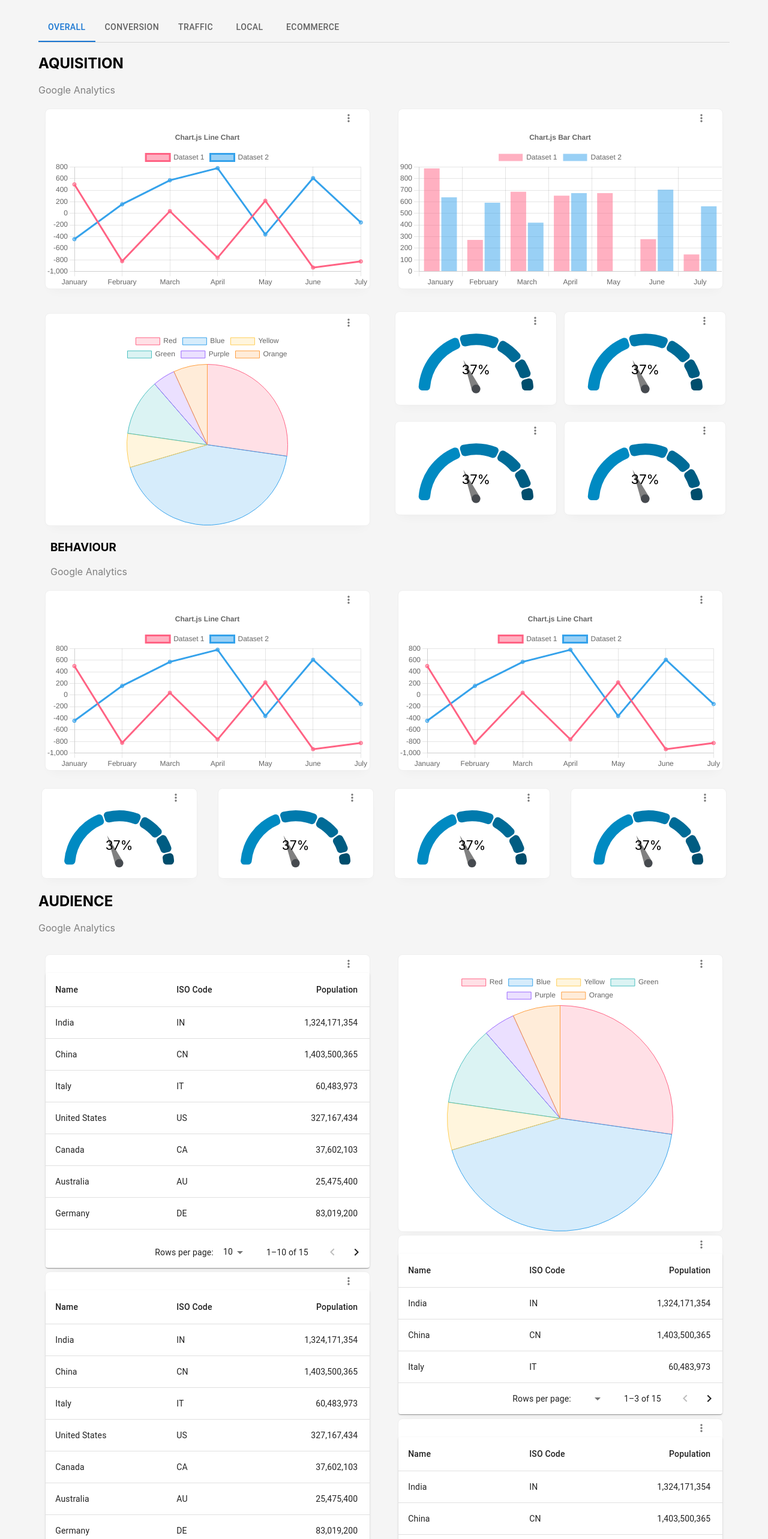
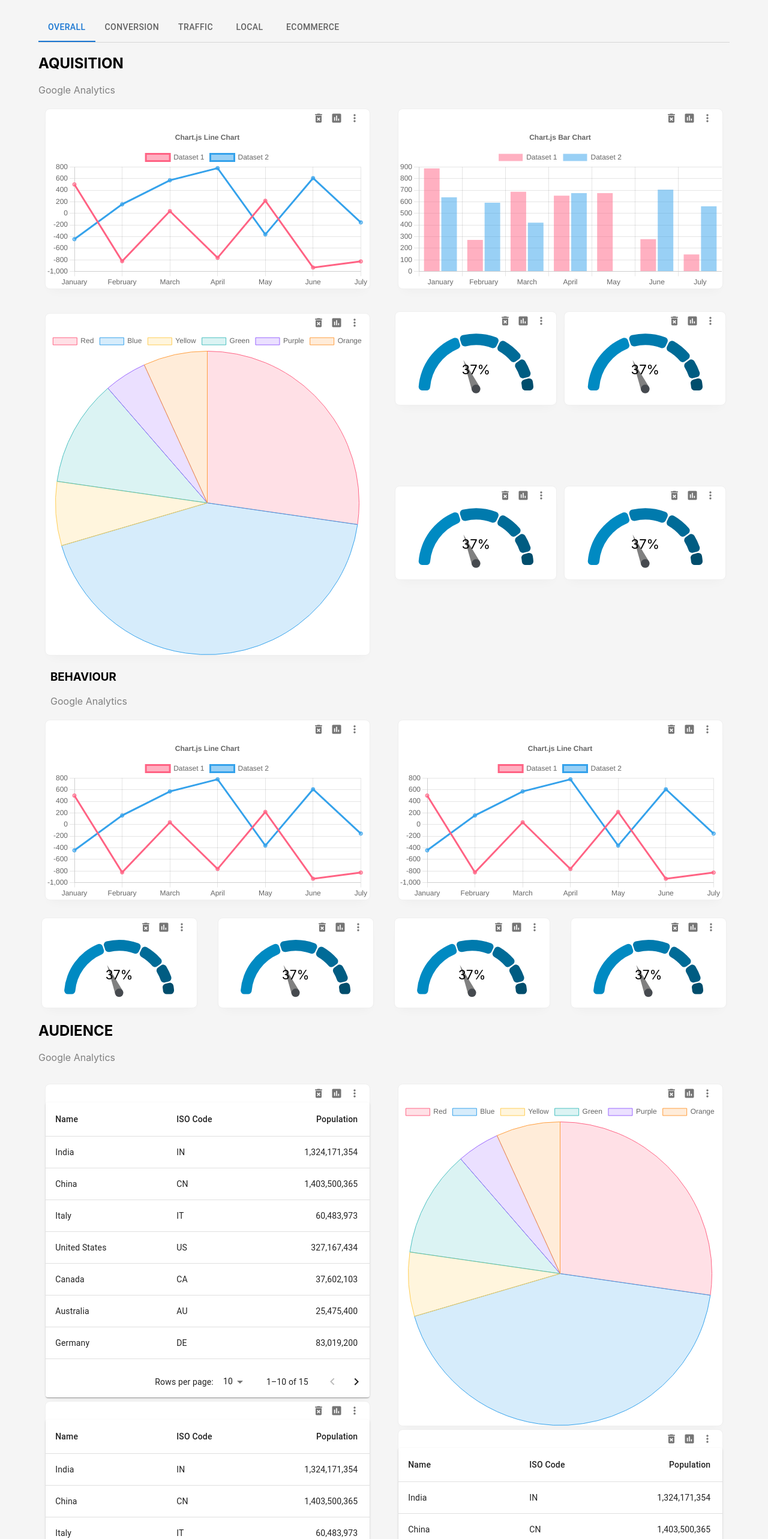
Before and after one commit to KiranGoyal88/Analytic-Dashboard, a React (Create React App) app: page / in a window 1280 px wide. Shown: the part 234-2800 px from the top of the page at 60% size. Built offline with nearby package versions, Linux system fonts and the light colour scheme.

Commit message:
added delete, export buttons

```diff
--- a/src/App.js
+++ b/src/App.js
@@ -11,6 +11,7 @@ import ResponsiveAppBar from "./components/HeaderComponent";
 import StickyHeadTable from "./TableComponent";
 import BasicDateRangePicker from "./components/CalenderComponent";
 import Sidebar from './components/Sidebar';
+import ChartRenderer from './components/ChartRenderer';
 
 function App() {
 
@@ -51,10 +52,10 @@ function App() {
               backgroundColor: "#FFFFFF", display: "flex",
               flexDirection: "column",
             }}>
-              <IconButton style={{ alignSelf: 'flex-end', marginRight: '20px' }} aria-label="delete" size="small" onClick={() => setSelectedWidget("LineChart")}>
-                <MoreVertIcon fontSize="small" />
-              </IconButton>
-              <LineChartComponent />
+              <ChartRenderer setSelectedWidget={setSelectedWidget} chartType='LineChart'><LineChartComponent /></ChartRenderer>
+
+
+
             </div>
           </Grid>
           <Grid item xs={6} >
@@ -62,13 +63,9 @@ function App() {
               margin: "1% 2%", border: "1px solid #EFEFEF",
               borderRadius: "8px",
               boxShadow: "0px 10px 18px -8.74282px rgba(0, 0, 0, 0.04)",
-              backgroundColor: "#FFFFFF", display: "flex",
-              flexDirection: "column",
+              backgroundColor: "#FFFFFF"
             }}>
-              <IconButton style={{ alignSelf: 'flex-end', marginRight: '20px' }} aria-label="delete" size="small" onClick={() => setSelectedWidget("BarChartComponent")}>
-                <MoreVertIcon fontSize="small" />
-              </IconButton>
-              <BarChartComponent />
+              <ChartRenderer setSelectedWidget={setSelectedWidget} chartType='BarChart'><BarChartComponent /></ChartRenderer>
             </div>
           </Grid>
         </Grid>
@@ -87,12 +84,7 @@ function App() {
               backgroundColor: "#FFFFFF", display: "flex",
               flexDirection: "column",
             }}>
-              <IconButton style={{ alignSelf: 'flex-end', marginRight: '20px' }} aria-label="delete" size="small" onClick={() => setSelectedWidget("PieChartComponent")}>
-                <MoreVertIcon fontSize="small" />
-              </IconButton>
-              <div style={{ padding: "0% 20%" }}>
-                <PieChartComponent />
-              </div>
+              <ChartRenderer setSelectedWidget={setSelectedWidget} chartType='PieChart'><PieChartComponent /></ChartRenderer>
             </div>
           </Grid>
           <Grid item container xs={6}>
@@ -106,10 +98,7 @@ function App() {
                     backgroundColor: "#FFFFFF", display: "flex",
                     flexDirection: "column",
                   }}>
-                    <IconButton style={{ alignSelf: 'flex-end', marginRight: '20px' }} aria-label="delete" size="small" onClick={() => setSelectedWidget("PieChartComponent")}>
-                      <MoreVertIcon fontSize="small" />
-                    </IconButton>
-                    <GaugeChartComponent />
+                    <ChartRenderer setSelectedWidget={setSelectedWidget} chartType='GaugeChart'><GaugeChartComponent /></ChartRenderer>
                   </div>
                 </Grid>
               );
@@ -131,10 +120,7 @@ function App() {
               backgroundColor: "#FFFFFF", display: "flex",
               flexDirection: "column",
             }}>
-              <IconButton style={{ alignSelf: 'flex-end', marginRight: '20px' }} aria-label="delete" size="small" onClick={() => setSelectedWidget("LineChartComponent")}>
-                <MoreVertIcon fontSize="small" />
-              </IconButton>
-              <LineChartComponent />
+              <ChartRenderer setSelectedWidget={setSelectedWidget} chartType='LineChart'><LineChartComponent /></ChartRenderer>
             </div>
           </Grid>
           <Grid item xs={6} >
@@ -145,10 +131,7 @@ function App() {
               backgroundColor: "#FFFFFF", display: "flex",
               flexDirection: "column",
             }}>
-              <IconButton style={{ alignSelf: 'flex-end', marginRight: '20px' }} aria-label="delete" size="small" onClick={() => setSelectedWidget("LineChart")}>
-                <MoreVertIcon fontSize="small" />
-              </IconButton>
-              <LineChartComponent />
+              <ChartRenderer setSelectedWidget={setSelectedWidget} chartType='LineChart'><LineChartComponent /></ChartRenderer>
             </div>
           </Grid>
         </Grid>
@@ -174,10 +157,7 @@ function App() {
                   backgroundColor: "#FFFFFF", display: "flex",
                   flexDirection: "column",
                 }}>
-                  <IconButton style={{ alignSelf: 'flex-end', marginRight: '20px' }} aria-label="delete" size="small" onClick={() => setSelectedWidget("GaugeChartComponent")}>
-                    <MoreVertIcon fontSize="small" />
-                  </IconButton>
-                  <GaugeChartComponent />
+                  <ChartRenderer setSelectedWidget={setSelectedWidget} chartType='GaugeChart'><GaugeChartComponent /></ChartRenderer>
                 </div>
               </Grid>
             );
@@ -199,48 +179,27 @@ function App() {
             <div style={{
               margin: "1% 2%", border: "1px solid #EFEFEF", borderRadius: "8px", boxShadow: "0px 10px 18px -8.74282px rgba(0, 0, 0, 0.04)", backgroundColor: "#FFFFFF", display: "flex", flexDirection: "column"
             }}>
-              <IconButton style={{ alignSelf: 'flex-end', marginRight: '20px' }} aria-label="delete" size="small" onClick={() => setSelectedWidget("StickyHeadTable")}>
-                <MoreVertIcon fontSize="small" />
-              </IconButton>
-
-              <StickyHeadTable />
+              <ChartRenderer setSelectedWidget={setSelectedWidget} chartType='StickyHeadTable'><StickyHeadTable /></ChartRenderer>
             </div>
             <div style={{
               margin: "1% 2%", border: "1px solid #EFEFEF", borderRadius: "8px", boxShadow: "0px 10px 18px -8.74282px rgba(0, 0, 0, 0.04)", backgroundColor: "#FFFFFF", display: "flex", flexDirection: "column"
             }}>
-              <IconButton style={{ alignSelf: 'flex-end', marginRight: '20px' }} aria-label="delete" size="small" onClick={() => setSelectedWidget("StickyHeadTable")}>
-                <MoreVertIcon fontSize="small" />
-              </IconButton>
-
-              <StickyHeadTable />
+              <ChartRenderer setSelectedWidget={setSelectedWidget} chartType='StickyHeadTable'><StickyHeadTable /></ChartRenderer>
             </div>
           </Grid>
           <Grid item xs={6} >
             <div style={{ margin: "1% 2%", border: "1px solid #EFEFEF", borderRadius: "8px", boxShadow: "0px 10px 18px -8.74282px rgba(0, 0, 0, 0.04)", backgroundColor: "#FFFFFF", display: "flex", flexDirection: "column" }}>
-              <IconButton style={{ alignSelf: 'flex-end', marginRight: '20px' }} aria-label="delete" size="small" onClick={() => setSelectedWidget("PieChart")}>
-                <MoreVertIcon fontSize="small" />
-              </IconButton>
-              <div style={{ padding: "0% 10%", }}>
-                <PieChartComponent />
-              </div>
+              <ChartRenderer setSelectedWidget={setSelectedWidget} chartType='PieChart'><PieChartComponent /></ChartRenderer>
             </div>
             <div style={{
               margin: "1% 2%", border: "1px solid #EFEFEF", borderRadius: "8px", boxShadow: "0px 10px 18px -8.74282px rgba(0, 0, 0, 0.04)", backgroundColor: "#FFFFFF", display: "flex", flexDirection: "column"
             }}>
-              <IconButton style={{ alignSelf: 'flex-end', marginRight: '20px' }} aria-label="delete" size="small" onClick={() => setSelectedWidget("StickyHeadTable")}>
-                <MoreVertIcon fontSize="small" />
-              </IconButton>
-
-              <StickyHeadTable numRows="3" />
+              <ChartRenderer setSelectedWidget={setSelectedWidget} chartType='StickyHeadTable'><StickyHeadTable numRows={3} /></ChartRenderer>
             </div>
             <div style={{
               margin: "1% 2%", border: "1px solid #EFEFEF", borderRadius: "8px", boxShadow: "0px 10px 18px -8.74282px rgba(0, 0, 0, 0.04)", backgroundColor: "#FFFFFF", display: "flex", flexDirection: "column"
             }}>
-              <IconButton style={{ alignSelf: 'flex-end', marginRight: '20px' }} aria-label="delete" size="small" onClick={() => setSelectedWidget("StickyHeadTable")}>
-                <MoreVertIcon fontSize="small" />
-              </IconButton>
-
-              <StickyHeadTable numRows="3" />
+              <ChartRenderer setSelectedWidget={setSelectedWidget} chartType='StickyHeadTable'><StickyHeadTable numRows={3} /></ChartRenderer>
             </div>
 
           </Grid>
--- /dev/null
+++ b/src/components/ChartRenderer.jsx
@@ -0,0 +1,29 @@
+import React from "react";
+import MoreVertIcon from "@mui/icons-material/MoreVert";
+import { IconButton } from "@mui/material";
+import InsertChartIcon from "@mui/icons-material/InsertChart";
+import DeleteForeverIcon from "@mui/icons-material/DeleteForever";
+
+function ChartRenderer(props) {
+  return (
+    <div style={{ display: "flex", flexDirection: "column" }}>
+      <div style={{ alignSelf: "flex-end", marginRight: "10px" }}>
+        <IconButton aria-label="delete" size="small">
+          <DeleteForeverIcon fontSize="small" />
+        </IconButton>
+        <IconButton aria-label="delete" size="small">
+          <InsertChartIcon fontSize="small" />
+        </IconButton>
+        <IconButton
+          aria-label="delete"
+          size="small"
+          onClick={() => props.setSelectedWidget(props.chartType)}>
+          <MoreVertIcon fontSize="small" />
+        </IconButton>
+      </div>
+      {props.children}
+    </div>
+  );
+}
+
+export default ChartRenderer;
```
